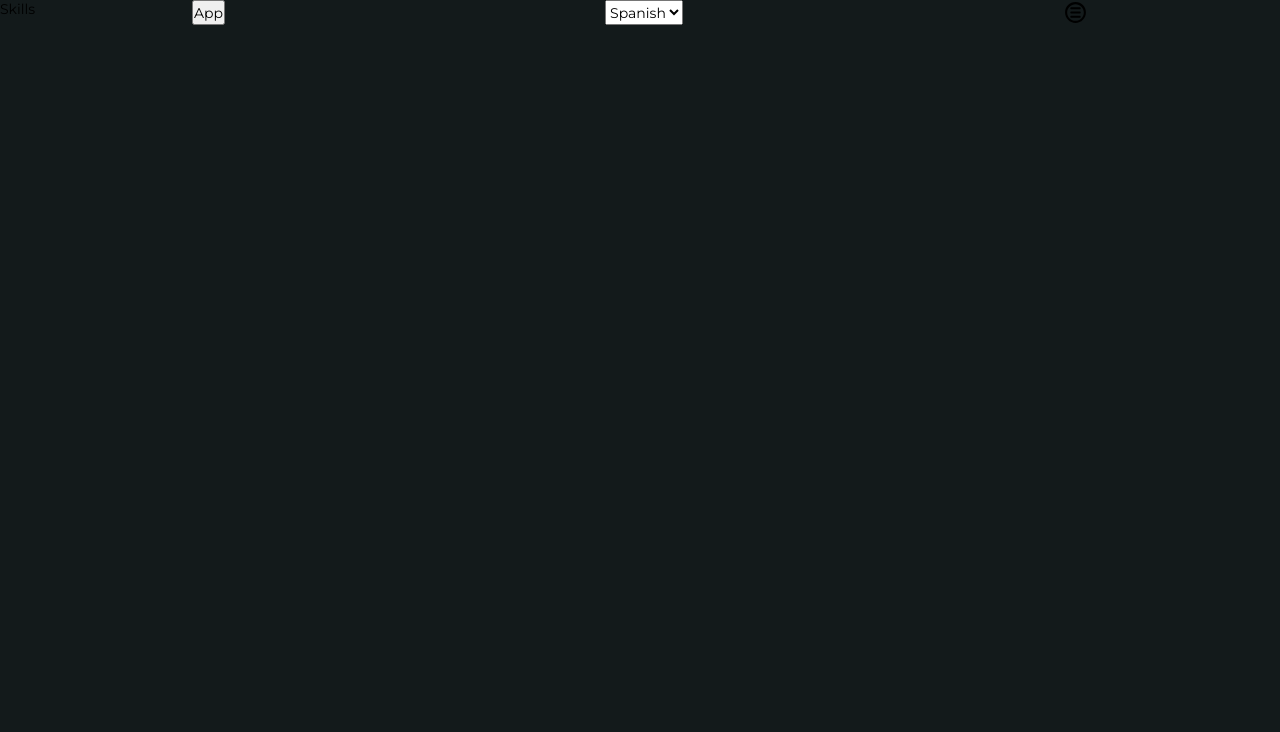
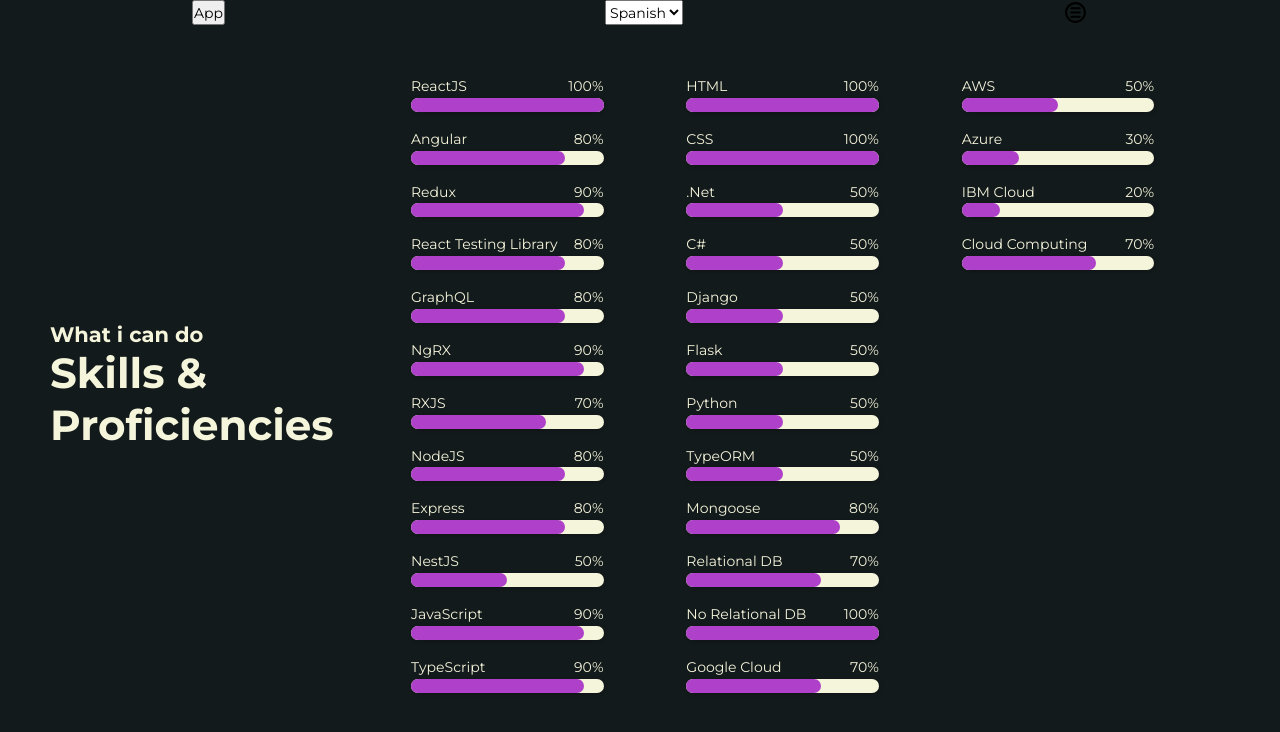
Before and after one commit to Jhon-Villamizar/Portfolio, a React (Vite) app: page /Portfolio/skills in a window 1280 px wide. Shown: the top 732 px of the page. Built offline with nearby package versions, Linux system fonts and the light colour scheme.

Commit message:
add: finish skills page

```diff
--- a/src/App.scss
+++ b/src/App.scss
@@ -35,14 +35,40 @@
 
 .dark {
   background-color: #131a1b;
-  h1, h2, h3, h5, h6, p, li {
-    color: #fff
+  h1, h2, h3, h5, h6, p, li, label, span {
+    color: #f5f5dc
+  }
+  progress {
+    border-radius: 7px;
+    width: 100%;
+    box-shadow: 1px 1px 4px rgba( 0, 0, 0, 0.2 );
+  }
+  progress::-webkit-progress-bar {
+    background-color: #f5f5dc;
+    border-radius: 7px;
+  }
+  progress::-webkit-progress-value {
+    background-color: #af40c9;
+    border-radius: 7px;
   }
 }
 
 .light {
   background-color: #f5f5dc;
-  h1, h2, h3, h5, h6, p, li {
-    color: #000
+  h1, h2, h3, h5, h6, p, li, label, span {
+    color: #131a1b
+  }
+  progress {
+    border-radius: 7px;
+    width: 100%;
+    box-shadow: 1px 1px 4px rgba( 0, 0, 0, 0.2 );
+  }
+  progress::-webkit-progress-bar {
+    background-color: #af40c9;
+    border-radius: 7px;
+  }
+  progress::-webkit-progress-value {
+    background-color: #131a1b;
+    border-radius: 7px;
   }
 }
--- /dev/null
+++ b/src/components/infoSkills/InfoSkills.scss
@@ -0,0 +1,25 @@
+.skill-content {
+  display: flex;
+  height: 100vh;padding: 70px 50px;
+  .title {
+    align-self: center;
+    width: 30%;
+  }
+  .info {
+    display: flex;
+    flex-direction: column;
+    flex-wrap: wrap;
+    width: 70%;
+    .data {
+      margin-bottom: 0.2rem;
+      padding: 0.5rem;
+      width: 25%;
+      .title-data {
+        display: flex;
+        justify-content: space-between;
+        width: 100%;
+      }
+
+    }
+  }
+}
--- /dev/null
+++ b/src/components/infoSkills/index.tsx
@@ -0,0 +1,31 @@
+import { skills } from '../../store/moks/skills'
+import './InfoSkills.scss'
+
+const InfoSkills = () => {
+  return (
+    <div className='skill-content'>
+      <div className='title'>
+        <h6>What i can do</h6>
+        <h3>
+          Skills &<br />
+          Proficiencies
+        </h3>
+      </div>
+      <div className='info'>
+        {skills.map((item) => (
+          <div className='data' key={item.name}>
+            <div className='title-data'>
+              <label title={item.title ? item.title : ''}>{item.name}</label>
+              <span>{item.percentage}%</span>
+            </div>
+            <progress max='100' value={item.percentage}>
+              {item.percentage}%
+            </progress>
+          </div>
+        ))}
+      </div>
+    </div>
+  )
+}
+
+export default InfoSkills
--- a/src/pages/About/index.tsx
+++ b/src/pages/About/index.tsx
@@ -3,9 +3,9 @@
 
 const About = () => {
   return (
-    <div>
+    <>
       <InfoAbout />
-    </div>
+    </>
   )
 }
 
--- a/src/pages/Skills/index.tsx
+++ b/src/pages/Skills/index.tsx
@@ -1,10 +1,11 @@
 import React from 'react'
+import InfoSkills from '../../components/infoSkills'
 
 const Skills = () => {
   return (
-    <div>
-      <div>Skills</div>
-    </div>
+    <>
+      <InfoSkills />
+    </>
   )
 }
 
--- /dev/null
+++ b/src/store/moks/skills.ts
@@ -0,0 +1,118 @@
+export const skills = [
+  {
+    name: 'ReactJS',
+    percentage: 100,
+  },
+  {
+    name: 'Angular',
+    percentage: 80,
+  },
+  {
+    name: 'Redux',
+    percentage: 90,
+  },
+  {
+    name: 'React Testing Library',
+    percentage: 80,
+  },
+  {
+    name: 'GraphQL',
+    percentage: 80,
+  },
+  {
+    name: 'NgRX',
+    percentage: 90,
+  },
+  {
+    name: 'RXJS',
+    percentage: 70,
+  },
+  {
+    name: 'NodeJS',
+    percentage: 80,
+  },
+  {
+    name: 'Express',
+    percentage: 80,
+  },
+  {
+    name: 'NestJS',
+    percentage: 50,
+  },
+  {
+    name: 'JavaScript',
+    percentage: 90,
+  },
+  {
+    name: 'TypeScript',
+    percentage: 90,
+  },
+  {
+    name: 'HTML',
+    percentage: 100,
+  },
+  {
+    name: 'CSS',
+    title: '(Sass, Scss, Less, Styled Components, Style Libraries)',
+    percentage: 100,
+  },
+  {
+    name: '.Net',
+    percentage: 50,
+  },
+  {
+    name: 'C#',
+    percentage: 50,
+  },
+  {
+    name: 'Django',
+    percentage: 50,
+  },
+  {
+    name: 'Flask',
+    percentage: 50,
+  },
+  {
+    name: 'Python',
+    percentage: 50,
+  },
+  {
+    name: 'TypeORM',
+    percentage: 50,
+  },
+  {
+    name: 'Mongoose',
+    percentage: 80,
+  },
+  {
+    name: 'Relational DB',
+    title: '(SQL, MySql, MariaDB, PostgreSQL)',
+    percentage: 70,
+  },
+  {
+    name: 'No Relational DB',
+    title: '(MongoDB, Firebase)',
+    percentage: 100,
+  },
+  {
+    name: 'Google Cloud',
+    percentage: 70,
+  },
+  {
+    name: 'AWS',
+    percentage: 50,
+  },
+  {
+    name: 'Azure',
+    percentage: 30,
+  },
+  {
+    name: 'IBM Cloud',
+    percentage: 20,
+  },
+  {
+    name: 'Cloud Computing',
+    title: '(SaaS, FaaS, HaaS)',
+    percentage: 70,
+  },
+]
```
